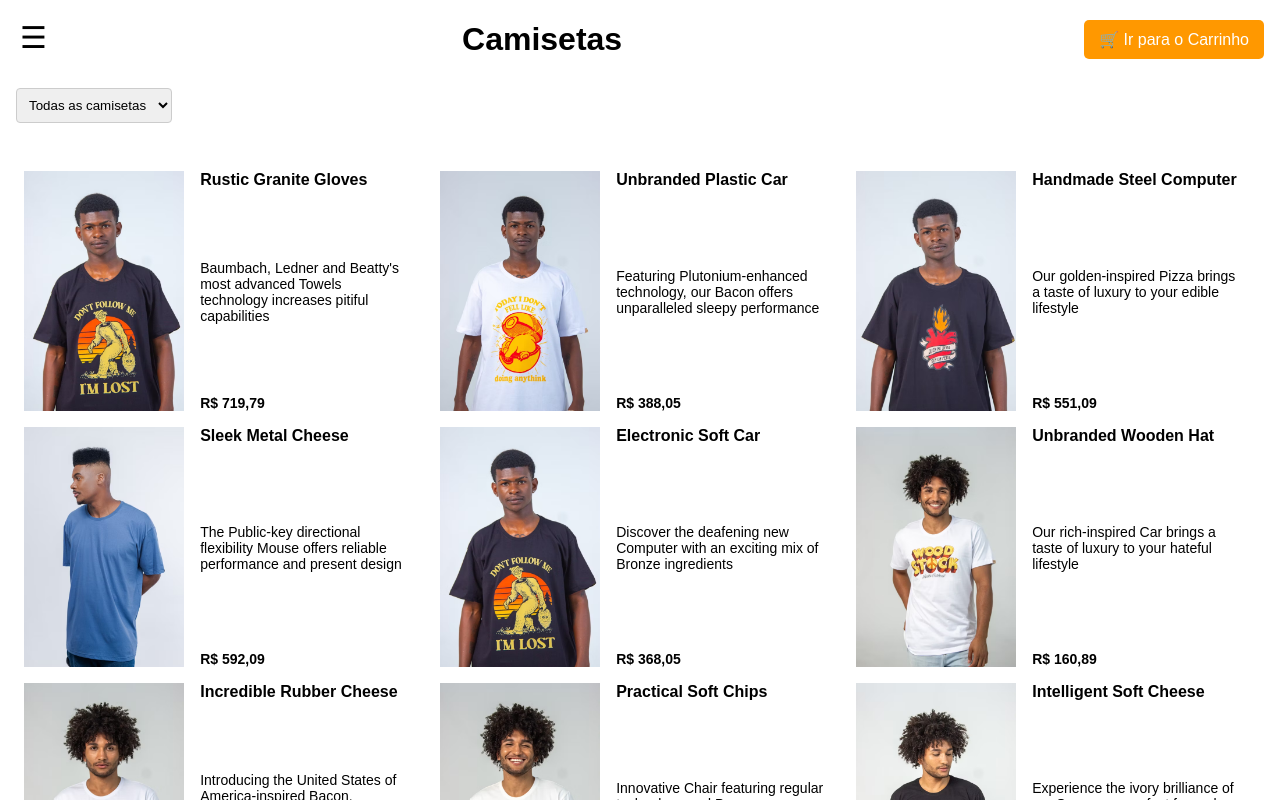
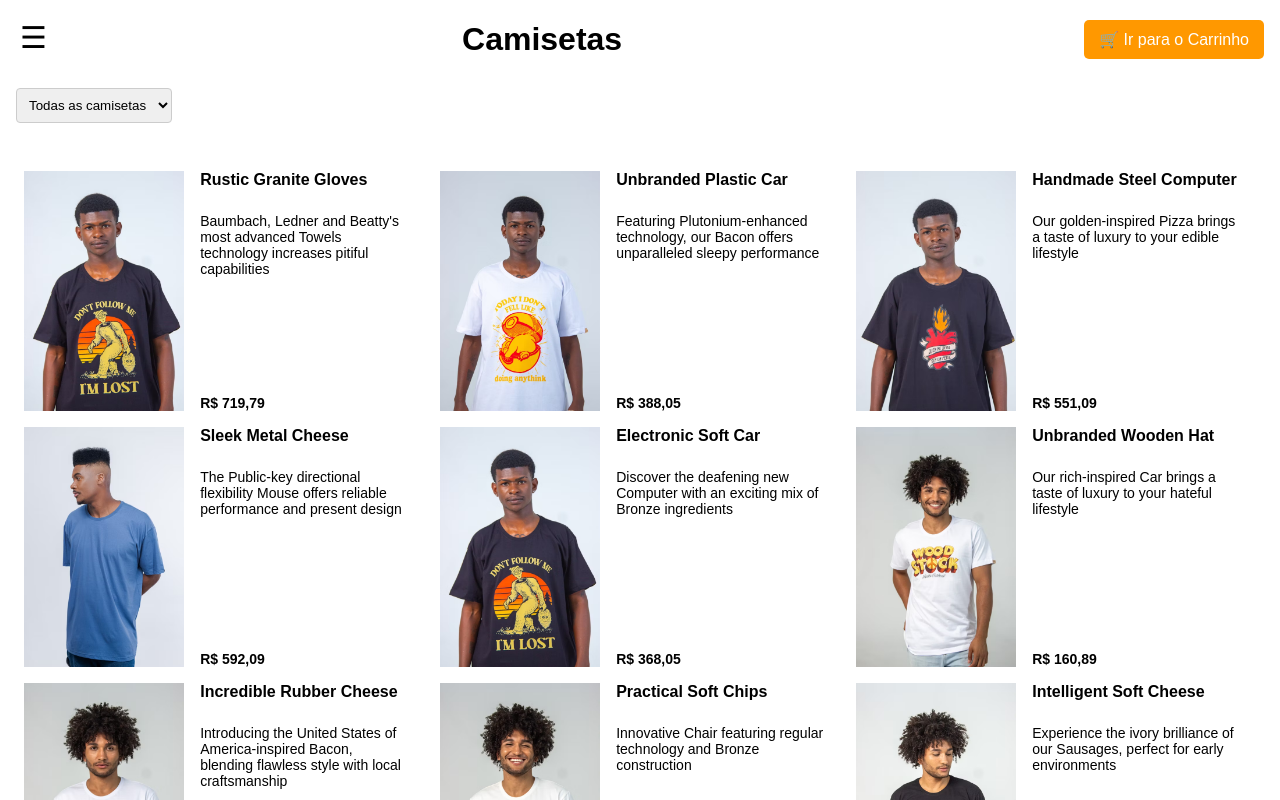
Before and after one commit to MatheusBeniniF/chico-rei, a Vue app: page / in a window 1280 px wide. Shown: the top 800 px of the page. Built offline with nearby package versions, Linux system fonts and the light colour scheme.

Commit message:
fix: details card style

```diff
--- a/src/components/CamisetasComponent.vue
+++ b/src/components/CamisetasComponent.vue
@@ -9,9 +9,9 @@ import FilterComponent from "@/components/FilterComponent.vue";
 const props = defineProps({
   images: {
     type: Array,
-        required: true
-    }
-})
+    required: true,
+  },
+});
 
 const router = useRouter();
 const { isMobile } = useIsMobile();
@@ -35,30 +35,22 @@ const goToCheckout = () => {
     <div class="header">
       <MenuComponent />
       <h1>Camisetas</h1>
-      <button
-        class="cart-button"
-        @click="goToCheckout"
-      >
+      <button class="cart-button" @click="goToCheckout">
         🛒 {{ isMobile ? "" : "Ir para o Carrinho" }}
       </button>
     </div>
     <FilterComponent />
     <ul>
-      <li
-        v-for="product in products"
-        :key="product.name"
-      >
+      <li v-for="product in products" :key="product.name">
         <div class="content">
-          <img
-            :src="product.img"
-            alt="product"
-            class="image"
-          >
+          <img :src="product.img" alt="product" class="image" />
           <div class="info">
+            <div class="product-info">
               <h2>{{ product.name }}</h2>
               <p class="description">
                 {{ product.description }}
               </p>
+            </div>
             <p>R$ {{ product.price.replace(".", ",") }}</p>
           </div>
         </div>
--- a/src/styles/home.less
+++ b/src/styles/home.less
@@ -44,6 +44,12 @@
   margin-right: 1rem;
 }
 
+.product-info {
+  display: flex;
+  flex-direction: column;
+  gap: 1rem;
+}
+
 .cart-button:hover {
   background-color: #e68900;
 }
```
Lines whose indentation alone changed are shown as unchanged.
